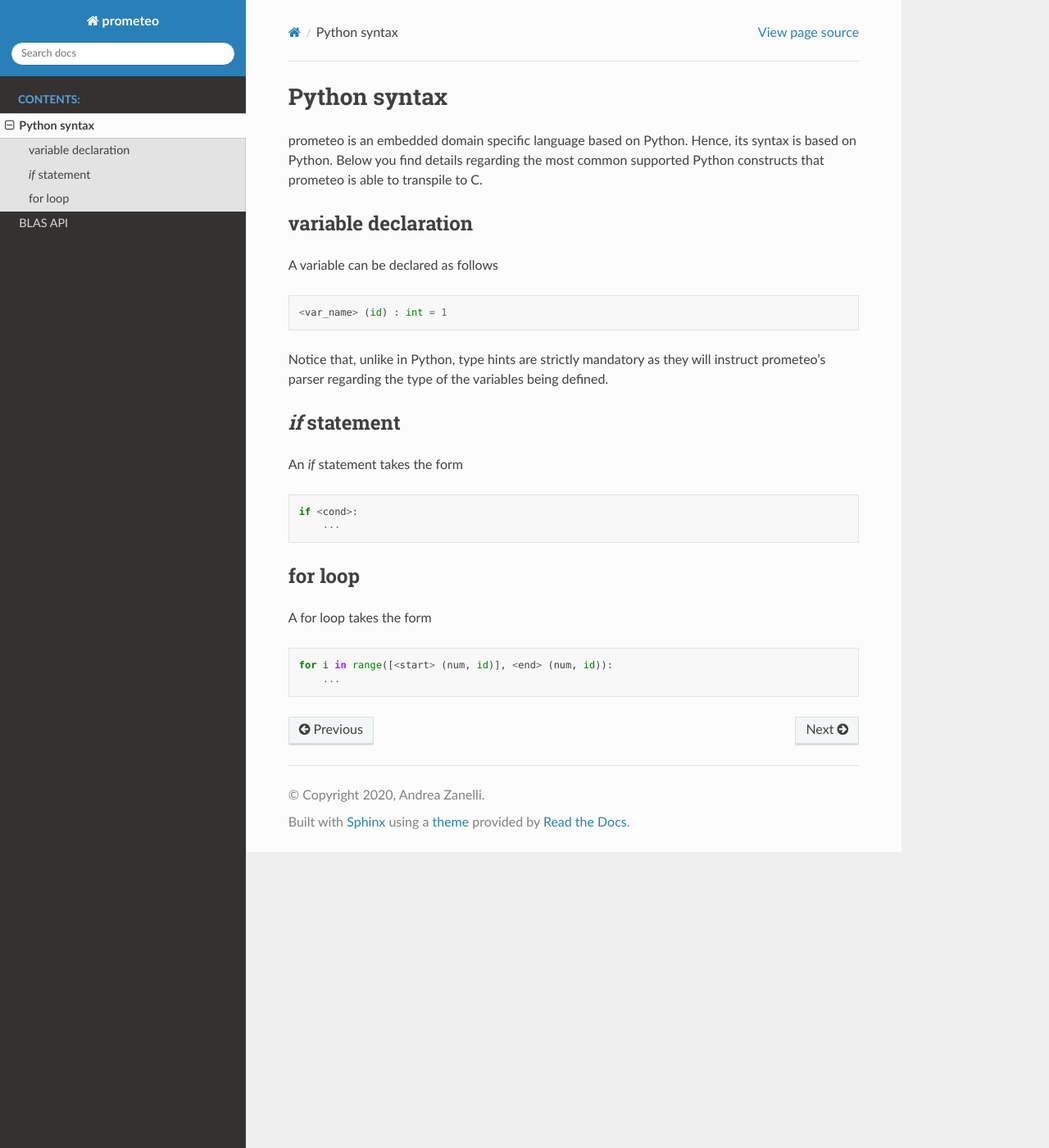
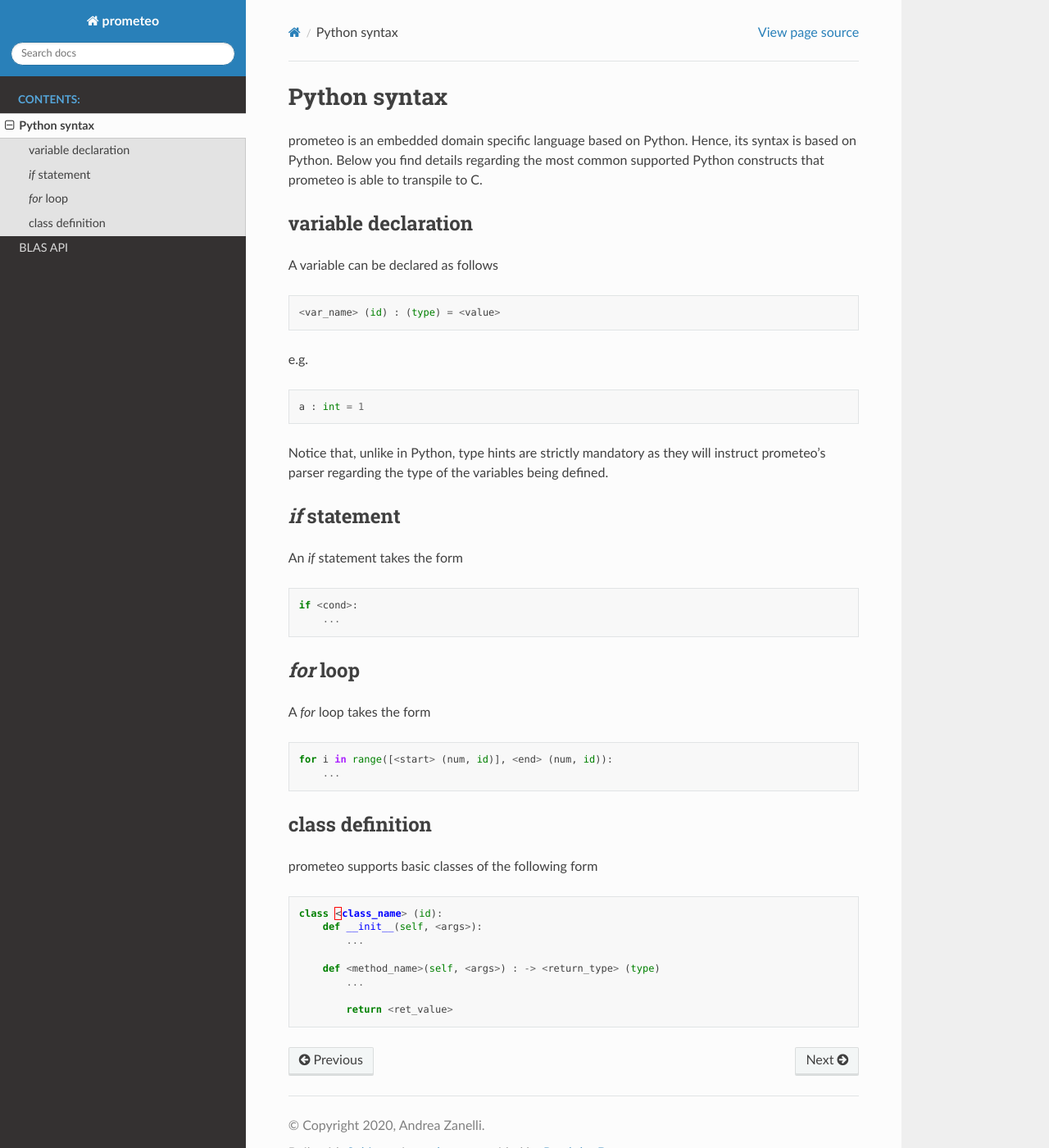
Before and after one commit to zanellia/prometeo, a Sphinx documentation site: the page built from docs/source/python_syntax/python_syntax.rst, in a window 1280 px wide and 1400 px high. Shown: the whole window at 82% size. Built offline with Sphinx 7.4.7 and the Read the Docs theme 2.0.0, drawn with Linux system fonts in a browser that asks for light colours.

Commit message:
add classes

```diff
--- a/docs/source/python_syntax/python_syntax.rst
+++ b/docs/source/python_syntax/python_syntax.rst
@@ -12,7 +12,13 @@ A variable can be declared as follows
 
 .. code-block:: python
 
-    <var_name> (id) : int = 1
+    <var_name> (id) : (type) = <value>
+
+e.g.
+
+.. code-block:: python
+
+    a : int = 1
 
 Notice that, unlike in Python, type hints are strictly mandatory as they will instruct
 prometeo's parser regarding the type of the variables being defined.
@@ -29,13 +35,29 @@ An `if` statement takes the form
         ...
 
 
-for loop
+`for` loop
 ------------
 
-A for loop takes the form
+A `for` loop takes the form
 
 
 .. code-block:: python
 
     for i in range([<start> (num, id)], <end> (num, id)):
         ...
+
+class definition
+----------------
+
+prometeo supports basic classes of the following form
+
+.. code-block:: python
+
+    class <class_name> (id):
+        def __init__(self, <args>):
+            ...
+
+        def <method_name>(self, <args>) : -> <return_type> (type)
+            ...
+
+            return <ret_value>
```
